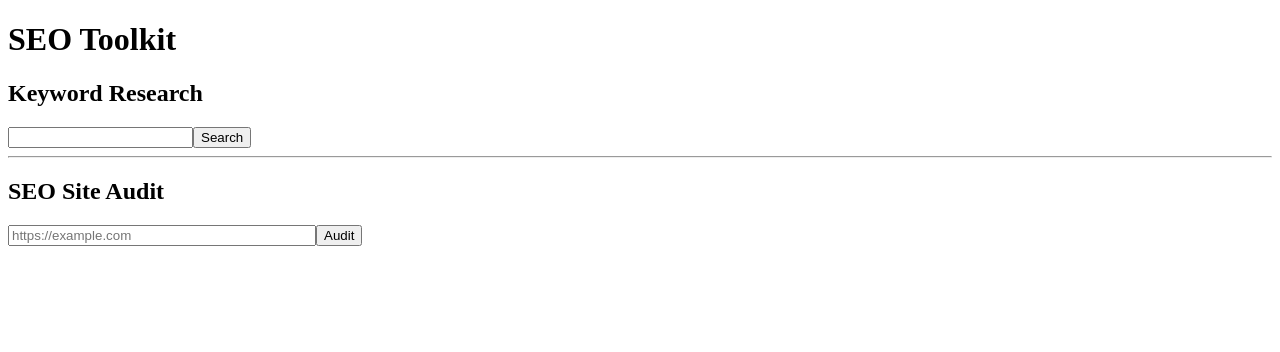
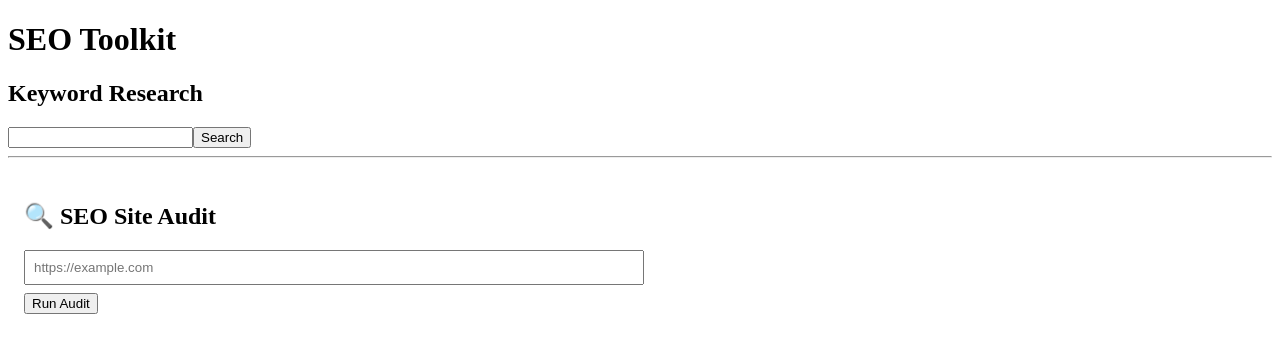
Before and after one commit to Fashionsarah/fashionsarah, a React (Create React App) app in the folder frontend-react/: page / in a window 1280 px wide. Shown: the top 352 px of the page. Built offline with nearby package versions, Linux system fonts and the light colour scheme.

Commit message:
Update AuditTool.jsx

```diff
--- a/frontend-react/src/components/AuditTool.jsx
+++ b/frontend-react/src/components/AuditTool.jsx
@@ -4,31 +4,40 @@ export default function AuditTool() {
   const [url, setUrl] = useState('');
   const [result, setResult] = useState(null);
   const [error, setError] = useState(null);
+  const [loading, setLoading] = useState(false);
 
   const handleAudit = async () => {
+    setLoading(true);
+    setResult(null);
+    setError(null);
+
+    let fullUrl = url.trim();
+    if (!fullUrl.startsWith('http://') && !fullUrl.startsWith('https://')) {
+      fullUrl = 'https://' + fullUrl;
+    }
+
     try {
-    const response = await fetch(`/api/audit?url=${encodeURIComponent(url)}`);
+      const response = await fetch(`/api/audit?url=${encodeURIComponent(fullUrl)}`);
       const text = await response.text();
 
       try {
         const data = JSON.parse(text);
 
-      if (!response.ok) {
-        setError(data.message || 'Audit failed');
-        setResult(null);
+        if (!response.ok || data.error) {
+          setError(data.message || 'Audit failed.');
         } else {
           setResult(data);
-        setError(null);
         }
-    } catch (parseError) {
-      console.error('Failed to parse JSON:', text);
-      setError('Server returned invalid JSON');
+      } catch (jsonError) {
+        console.error('Not JSON:', text);
+        setError('Server returned invalid response');
       }
     } catch (err) {
-    console.error('Unexpected fetch error:', err);
-    setError('Unexpected error occurred.');
-    setResult(null);
+      console.error('Fetch failed:', err);
+      setError('Network or server error');
     }
+
+    setLoading(false);
   };
 
   const renderAuditResults = () => {
@@ -36,46 +45,49 @@ const handleAudit = async () => {
 
     const audits = result.lighthouseResult.audits;
 
-    const metricsToShow = [
-      'first-contentful-paint',
-      'speed-index',
-      'largest-contentful-paint',
-      'interactive',
-      'total-blocking-time',
-      'cumulative-layout-shift'
-    ];
+    const get = (key) => audits[key]?.displayValue || 'N/A';
+    const score = (s) => s ? s * 100 : 0;
 
     return (
-      <div>
+      <div style={{ background: '#f9f9f9', padding: '1rem', marginTop: '1rem', borderRadius: '8px' }}>
         <h3>Audit Results for: {result.id}</h3>
         <ul>
-          {metricsToShow.map((key) => {
-            const audit = audits[key];
-            return (
-              <li key={key}>
-                <strong>{audit.title}:</strong> {audit.displayValue || audit.numericValue} ({audit.score * 100}/100)
-              </li>
-            );
-          })}
+          <li><strong>Performance Score:</strong> {score(result.lighthouseResult.categories.performance.score)}/100</li>
+          <li><strong>First Contentful Paint:</strong> {get('first-contentful-paint')}</li>
+          <li><strong>Largest Contentful Paint:</strong> {get('largest-contentful-paint')}</li>
+          <li><strong>Total Blocking Time:</strong> {get('total-blocking-time')}</li>
+          <li><strong>Time to Interactive:</strong> {get('interactive')}</li>
+          <li><strong>Cumulative Layout Shift:</strong> {get('cumulative-layout-shift')}</li>
         </ul>
       </div>
     );
   };
 
   return (
-    <div>
-      <h2>SEO Site Audit</h2>
+    <div style={{ padding: '1rem', maxWidth: '600px' }}>
+      <h2>🔍 SEO Site Audit</h2>
       <input
         type="text"
         value={url}
         onChange={(e) => setUrl(e.target.value)}
         placeholder="https://example.com"
-        style={{ width: '300px' }}
+        style={{ width: '100%', padding: '0.5rem', marginBottom: '0.5rem' }}
       />
-      <button onClick={handleAudit}>Audit</button>
+      <button onClick={handleAudit} disabled={loading}>
+        {loading ? 'Auditing...' : 'Run Audit'}
+      </button>
 
-      {error && <p style={{ color: 'red' }}>❌ Error: {error}</p>}
+      {error && (
+        <p style={{ color: 'red', marginTop: '1rem' }}>❌ Error: {error}</p>
+      )}
+
       {renderAuditResults()}
+
+      {result && !result?.lighthouseResult && !error && (
+        <pre style={{ background: '#eee', padding: '1rem', marginTop: '1rem' }}>
+          {JSON.stringify(result, null, 2)}
+        </pre>
+      )}
     </div>
   );
 }
```
Lines whose indentation alone changed are shown as unchanged.
